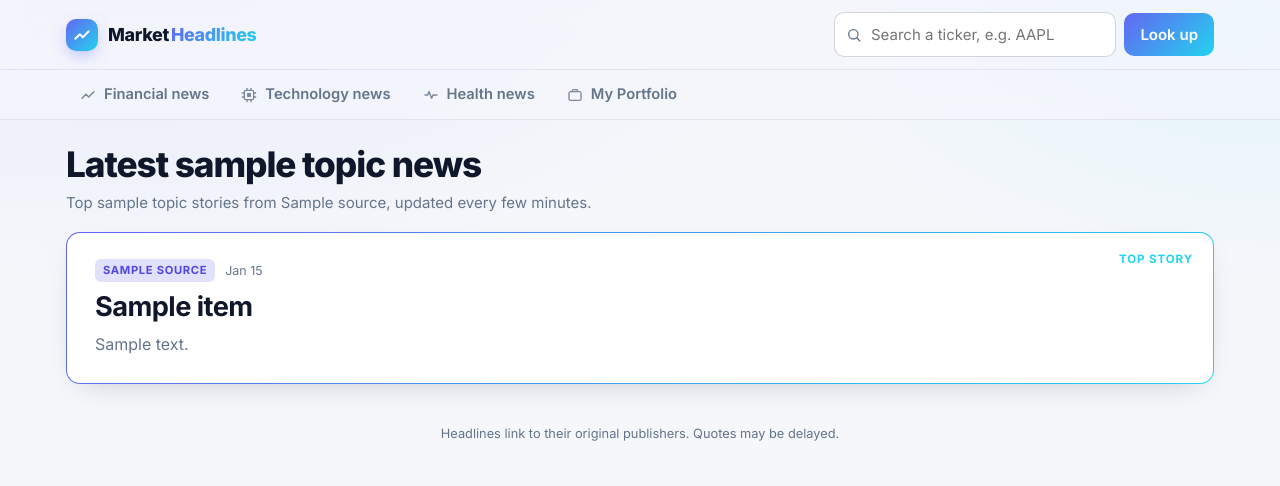
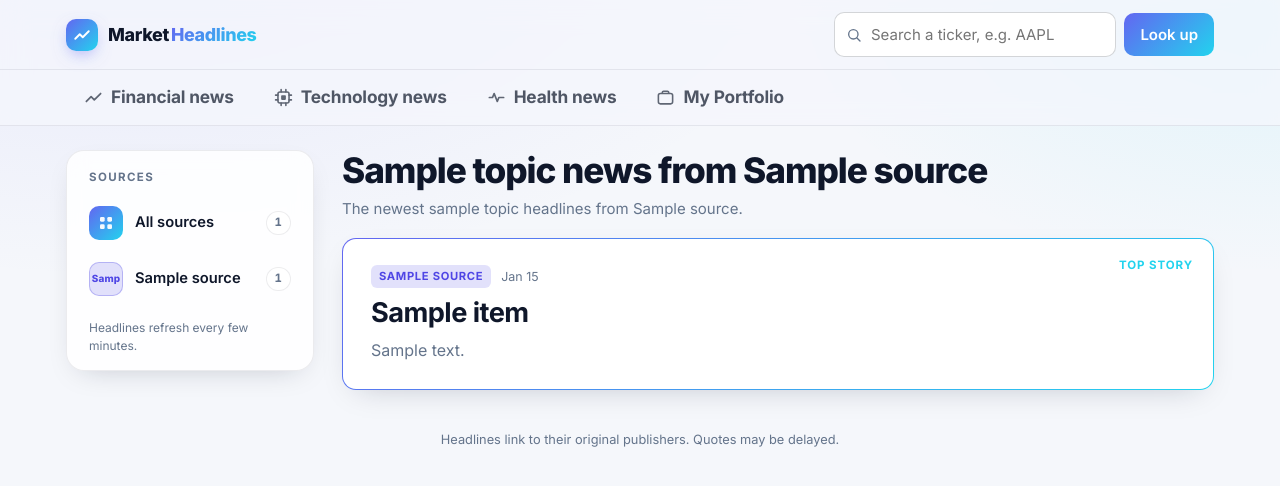
Before and after one commit to sureshadi/MyApplication, a FastAPI app: template app/templates/topic.html in a window 1280 px wide. Shown: the top 486 px of the page. Run offline with FastAPI, Linux system fonts and the light colour scheme; the template is opened without the code that fills it: most values are stand-ins (such as "Sample title", 1, 10 or a date in 2020).

Commit message:
Bigger tab labels; Sources pane on Technology and Health tabs
Co-Authored-By: Claude Opus 5.5 <noreply@anthropic.com>
Claude-Session: https://claude.ai/code/session_0111r5hvJv2K9Ui9DertKhdT

```diff
--- a/app/main.py
+++ b/app/main.py
@@ -63,8 +63,8 @@ def create_app(settings: Settings | None = None) -> FastAPI:
                 cache.set("all_news", items)
         return items
 
-    async def topic_news(request: Request, topic: Topic) -> list[news.NewsItem]:
-        """Newest headlines for one themed section (cached, mixed across its feeds)."""
+    async def all_topic_news(request: Request, topic: Topic) -> list[news.NewsItem]:
+        """Every headline from one themed tab's feeds, de-duplicated and newest first (cached)."""
         cache: TTLCache = request.app.state.cache
         key = f"topic:{topic.slug}"
         items = cache.get(key)
@@ -72,6 +72,13 @@ def create_app(settings: Settings | None = None) -> FastAPI:
             items = await news.fetch_all(request.app.state.http, topic.feeds)
             if items:
                 cache.set(key, items)
+        return items
+
+    async def topic_news(request: Request, topic: Topic, feed: Feed | None = None) -> list[news.NewsItem]:
+        """Headlines for a themed tab: a balanced mix of its feeds, or just one feed."""
+        items = await all_topic_news(request, topic)
+        if feed is not None:
+            return [i for i in items if i.source == feed.source][: settings.max_items_single_source]
         per_source = -(-settings.max_items_per_topic // max(len(topic.feeds), 1))  # balanced mix
         return news.merge_news([items], limit=settings.max_items_per_topic, max_per_source=per_source)
 
@@ -81,11 +88,11 @@ def create_app(settings: Settings | None = None) -> FastAPI:
                 return topic
         raise HTTPException(status_code=404, detail=f"Unknown news topic '{slug[:30]}'")
 
-    def find_source(slug: str | None) -> Feed | None:
+    def find_source(slug: str | None, feeds: tuple[Feed, ...] | None = None) -> Feed | None:
         """The feed for a ?source= value. None means all sources; unknown values raise 404."""
         if not slug:
             return None
-        for feed in settings.feeds:
+        for feed in feeds if feeds is not None else settings.feeds:
             if feed.slug == slug.lower():
                 return feed
         raise HTTPException(status_code=404, detail=f"Unknown news source '{slug[:30]}'")
@@ -98,7 +105,7 @@ def create_app(settings: Settings | None = None) -> FastAPI:
             )
         return [i for i in items if i.source == feed.source][: settings.max_items_single_source]
 
-    def source_nav(items: list[news.NewsItem]) -> list[dict]:
+    def source_nav(items: list[news.NewsItem], feeds: tuple[Feed, ...] | None = None) -> list[dict]:
         counts: dict[str, int] = {}
         for i in items:
             counts[i.source] = counts.get(i.source, 0) + 1
@@ -109,7 +116,7 @@ def create_app(settings: Settings | None = None) -> FastAPI:
                 "label": f.label,
                 "count": min(counts.get(f.source, 0), settings.max_items_single_source),
             }
-            for f in settings.feeds
+            for f in (feeds if feeds is not None else settings.feeds)
         ]
 
     async def cached_quote(request: Request, symbol: str) -> stocks.Quote:
@@ -176,17 +183,26 @@ def create_app(settings: Settings | None = None) -> FastAPI:
         return templates.TemplateResponse(request, "portfolio.html", {"active_tab": "portfolio"})
 
     @app.get("/news/{slug}", response_class=HTMLResponse)
-    async def topic_page(request: Request, slug: str):
+    async def topic_page(request: Request, slug: str, source: str | None = None):
         try:
             topic = find_topic(slug)
+            feed = find_source(source, topic.feeds)
         except HTTPException as exc:
             return templates.TemplateResponse(
                 request, "error.html", {"status": 404, "message": exc.detail}, status_code=404
             )
+        items = await topic_news(request, topic, feed)
         return templates.TemplateResponse(
             request,
             "topic.html",
-            {"topic": topic, "items": await topic_news(request, topic), "active_tab": topic.slug},
+            {
+                "topic": topic,
+                "items": items,
+                "sources": source_nav(await all_topic_news(request, topic), topic.feeds),
+                "total_count": len(items) if feed is None else len(await topic_news(request, topic)),
+                "active_source": feed,
+                "active_tab": topic.slug,
+            },
         )
 
     @app.get("/search")
--- a/app/static/style.css
+++ b/app/static/style.css
@@ -102,10 +102,11 @@ main { max-width: 1180px; margin: 0 auto; padding: 24px 16px 8px; }
 .tabs-inner::-webkit-scrollbar { display: none; }
 .tab {
   flex: none; position: relative; display: inline-flex; align-items: center; gap: 8px;
-  padding: 13px 14px; font-weight: 600; font-size: .92rem; color: var(--muted); text-decoration: none;
+  padding: 14px 18px; font-weight: 700; font-size: 1.08rem; letter-spacing: -.01em;
+  color: color-mix(in srgb, var(--fg) 72%, var(--bg)); text-decoration: none;
   white-space: nowrap; border-radius: 10px 10px 0 0; transition: color .15s, background .15s;
 }
-.tab svg { opacity: .85; }
+.tab svg { width: 19px; height: 19px; opacity: .9; }
 .tab:hover { color: var(--fg); background: var(--surface-hover); }
 .tab.active { color: var(--fg); }
 .tab.active svg { color: var(--accent); opacity: 1; }
@@ -165,8 +166,8 @@ main { max-width: 1180px; margin: 0 auto; padding: 24px 16px 8px; }
   .ticker-card .px { font-size: 1.2rem; }
   /* Four equal tabs, icon above a short label, so every tab is visible on a phone. */
   .tabs-inner { display: grid; grid-template-columns: repeat(4, minmax(0, 1fr)); gap: 0; padding: 0 4px; }
-  .tab { flex-direction: column; gap: 4px; padding: 10px 2px 11px; font-size: .74rem; text-align: center; }
-  .tab svg { width: 18px; height: 18px; }
+  .tab { flex-direction: column; gap: 4px; padding: 10px 2px 11px; font-size: .84rem; letter-spacing: 0; text-align: center; }
+  .tab svg { width: 20px; height: 20px; }
   .tab-extra { display: none; }
   .tab.active::after { left: 18%; right: 18%; }
 }
--- /dev/null
+++ b/app/templates/_source_sidebar.html
@@ -0,0 +1,24 @@
+{# Left "Sources" pane. Needs: base_url, sources, total_count, active_source. #}
+  <aside class="sidebar" aria-label="News sources" data-testid="source-sidebar">
+    <p class="sidebar-title">Sources</p>
+    <nav class="source-list">
+      <a href="{{ base_url }}" class="source-link{% if not active_source %} active{% endif %}" data-testid="source-link" data-slug="all"
+         {% if not active_source %}aria-current="page"{% endif %}>
+        <span class="source-icon all" aria-hidden="true">
+          <svg viewBox="0 0 24 24" width="16" height="16"><rect x="3" y="3" width="7" height="7" rx="2"/><rect x="14" y="3" width="7" height="7" rx="2"/><rect x="3" y="14" width="7" height="7" rx="2"/><rect x="14" y="14" width="7" height="7" rx="2"/></svg>
+        </span>
+        <span class="source-name">All sources</span>
+        <span class="source-count">{{ total_count }}</span>
+      </a>
+      {% for s in sources %}
+      {% set is_active = active_source and active_source.slug == s.slug %}
+      <a href="{{ base_url }}?source={{ s.slug }}" class="source-link{% if is_active %} active{% endif %}" data-testid="source-link" data-slug="{{ s.slug }}"
+         data-source="{{ s.name }}"{% if is_active %} aria-current="page"{% endif %}>
+        <span class="source-icon" data-source="{{ s.name }}" aria-hidden="true">{{ s.label[:4] }}</span>
+        <span class="source-name">{{ s.name }}</span>
+        <span class="source-count">{{ s.count }}</span>
+      </a>
+      {% endfor %}
+    </nav>
+    <p class="sidebar-note">Headlines refresh every few minutes.</p>
+  </aside>
--- a/app/templates/topic.html
+++ b/app/templates/topic.html
@@ -1,12 +1,22 @@
 {% extends "base.html" %}
-{% block title %}{{ topic.title }} news · Market Headlines{% endblock %}
+{% block title %}{% if active_source %}{{ active_source.source }} · {% endif %}{{ topic.title }} news · Market Headlines{% endblock %}
 {% block content %}
+<div class="layout">
+  {% set base_url = "/news/" ~ topic.slug %}
+  {% include "_source_sidebar.html" %}
+
   <section class="feed topic-page topic-{{ topic.slug }}" data-testid="topic-page" data-topic="{{ topic.slug }}">
     <div class="page-head">
+      {% if active_source %}
+      <h1 data-testid="feed-heading">{{ topic.title }} news from {{ active_source.source }}</h1>
+      <p class="subtitle">The newest {{ topic.title|lower }} headlines from {{ active_source.source }}.</p>
+      {% else %}
       <h1 data-testid="feed-heading">Latest {{ topic.title|lower }} news</h1>
-    <p class="subtitle">Top {{ topic.title|lower }} stories from {% for f in topic.feeds %}{% if not loop.first %}{% if loop.last %} and {% else %}, {% endif %}{% endif %}{{ f.source }}{% endfor %}, updated every few minutes.</p>
+      <p class="subtitle">Top {{ topic.title|lower }} stories from {% for s in sources %}{% if not loop.first %}{% if loop.last %} and {% else %}, {% endif %}{% endif %}{{ s.name }}{% endfor %}, updated every few minutes.</p>
+      {% endif %}
     </div>
     {% set feature_first = True %}
     {% include "_news_list.html" %}
   </section>
+</div>
 {% endblock %}
```
Also changed, not shown: app/templates/index.html (+2 -23 lines), tests/api/test_topics.py (+27 -0 lines), tests/e2e/test_pages.py (+12 -0 lines), 7 other files. Lines whose indentation alone changed are shown as unchanged.
